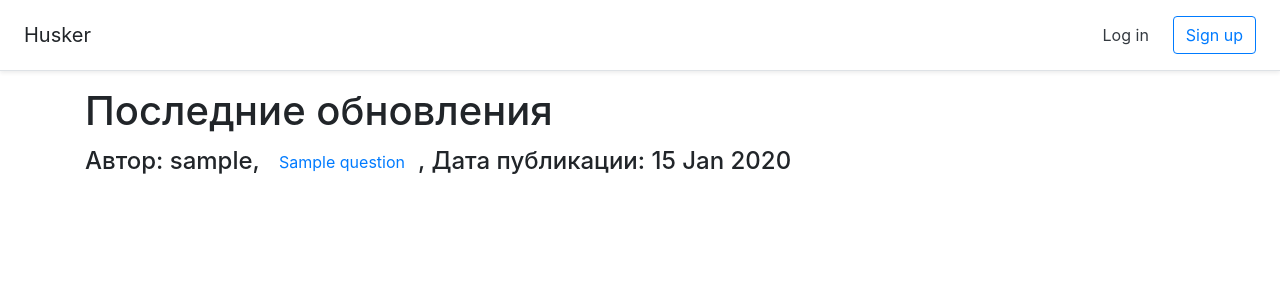
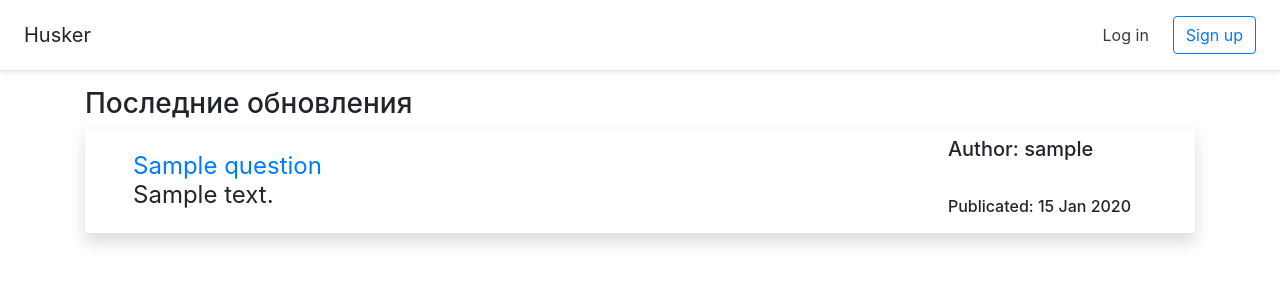
Before and after one commit to EvgrafovAlexander/otus_python, a Django app: page / in a window 1280 px wide. Shown: the top 300 px of the page. Run offline with Django 4.2, Linux system fonts and the light colour scheme; tables that the repository leaves empty hold one stand-in row (values such as "Sample post"); some libraries are stand-ins or nearby versions.

Commit message:
# redacted

```diff
--- a/hasker/templates/index.html
+++ b/hasker/templates/index.html
@@ -1,15 +1,29 @@
 {% extends "base.html" %}
 {% block title %}Hasker{% endblock %}
-{% block header %}Последние обновления
+{% block header %}<h3>Последние обновления</h3>
 {% endblock %}
 {% block content %}
 
     {% for question in questions %}
     <h4>
-        Автор: {{ question.author }}, <button type="button" class="btn btn-link">{{ question.title }}</button>,
-        Дата публикации: {{ question.pub_date|date:"d M Y" }}
+
+    <div class="d-flex flex-column flex-md-row align-items-center p-2 px-md-5 mb-3 bg-white border-bottom shadow">
+
+      <h4 class="my-0 mr-md-auto font-weight-normal">
+          <a href="{% url 'question_detail' question.id %}" class="text-decoration-none">{{ question.title }}</a><br>
+          <div class="text-nowrap" style="width: 2px;">
+              {{ question.text|truncatechars:60 }}
+          </div>
+      </h4>
+      <nav class="my-2 my-md-0 mr-md-3">
+        <h5>Author: {{ question.author }}</h5><br>
+
+          <h6>Publicated: {{ question.pub_date|date:"d M Y" }}</h6>
+      </nav>
+
+    </div>
+
     </h4>
-    <p>{{ post.text|linebreaksbr }}</p>
     {% if not forloop.last %}<hr>{% endif %}
     {% endfor %}
 
```
